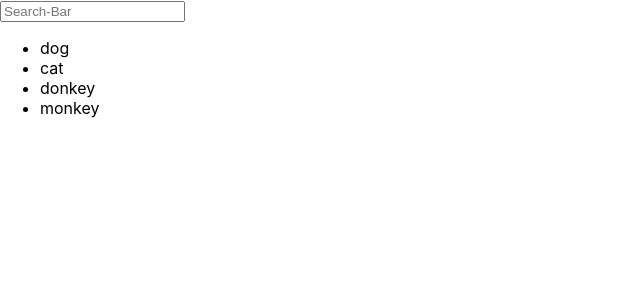
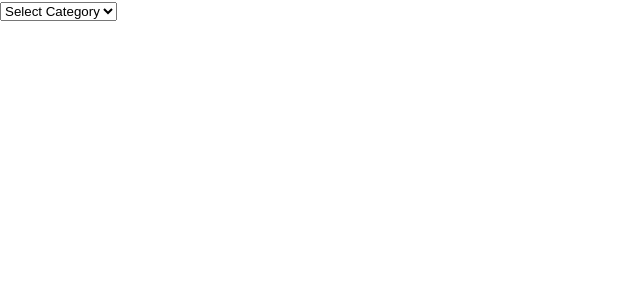
Before and after one commit to Tamilselvan1438/react, a React (Create React App) app in the folder myfirstreactapp/: page / in a window 1280 px wide. Shown: the top 300 px of the page, without its empty margins (0-640 px from the left). Built offline with nearby package versions, Linux system fonts and the light colour scheme.

Commit message:
add multiDropDown file

```diff
--- a/myfirstreactapp/src/App.js
+++ b/myfirstreactapp/src/App.js
@@ -6,10 +6,11 @@ import React from "react";
 // import Accordion from "./accordion/accordion.js";
 // import Dropdown from "./dropdown/dropdown.jsx";
 // import DropDown from "./dropdown/dropdown.js";
-import DropdownSearch from "./dropdown/dropdownSearch.js";
+// import DropdownSearch from "./dropdown/dropdownSearch.js";
 // import Todolist from "./todolist/todolist.js";
 // import TicTacToe from "./tictactoe/tictactoe.jsx";
 // import FormAndTable from "./formandtable/refacter/formandtable.jsx";
+import MultiDropDown from "./multidropdown/multidropdown";
 
 function App() {
   return (
@@ -19,10 +20,11 @@ function App() {
       {/* <Input/> */}
       {/* <Accordion /> */}
       {/* <DropDown /> */}
-      <DropdownSearch />
+      {/* <DropdownSearch /> */}
       {/* <Todolist /> */}
       {/* <TicTacToe /> */}
       {/* <FormAndTable /> */}
+      <MultiDropDown />
     </>
   );
 }
--- a/myfirstreactapp/src/dropdown/dropdown.css
+++ b/myfirstreactapp/src/dropdown/dropdown.css
@@ -1,3 +1,20 @@
 .search{
 cursor: pointer;
 }
+
+.view{
+    border-radius: 35px;
+    border-color: blue;
+    background-color: lightblue;
+}
+.view:hover{
+    background-color: rgb(183, 120, 243);
+    border-color: rgb(255, 0, 0);
+}
+
+.border{
+    border-radius: 35px;
+    display: grid;
+    grid-template-columns: repeat(1, 100px);
+    gap: 5px;
+}
--- a/myfirstreactapp/src/dropdown/dropdown.jsx
+++ b/myfirstreactapp/src/dropdown/dropdown.jsx
@@ -1,7 +1,6 @@
 import React, { useState } from "react";
 import "./dropdown.css";
 
-function Dropdown() {
 const data = [
   "Tamil",
   "Vasanth",
@@ -10,8 +9,9 @@ function Dropdown() {
   "Yuvaraj",
   "Arun",
   "Subha",
-    "Fami",
 ];
+
+function Dropdown() {
   const [name, setName] = useState("");
   const [deletee, setDeletee] = useState(data);
 
--- a/myfirstreactapp/src/dropdown/dropdownSearch.js
+++ b/myfirstreactapp/src/dropdown/dropdownSearch.js
@@ -21,11 +21,11 @@ const filterSearch = useMemo(() => {
 
   return (
     <div>
-      <input onChange={changeEvent} value={search} placeholder="Search-Bar" />
+      <input className="view" onChange={changeEvent} value={search} placeholder="Search-Bar" />
       {
-        <ul>
+        <ul className="border">
           {filterSearch.map((item, i) => (
-            <li key={i}>{item}</li>
+            <button className="view" key={i}>{item}</button>
           ))}
         </ul>
       }
--- /dev/null
+++ b/myfirstreactapp/src/multidropdown/multidropdown.css
@@ -0,0 +1,72 @@
+/* // import React, { useState } from "react";
+
+// const data = {
+//   Animals: [
+//     { "Wild Animals": ["Panther", "Tiger", "Lion", "Elephant"] },
+//     { "Domestic Animals": ["Cow", "Dog", "Cat", "Horse"] },
+//   ],
+//   Birds: [
+//     { "Birds of Prey": ["Eagle", "Hawk", "Falcon", "Osprey"] },
+//     { Songbirds: ["Sparrow", "Robin", "Canary", "Finch"] },
+//   ],
+// };
+
+// function MultiDropDown() {
+//   const [isOpen, setIsOpen] = useState(false);
+//   const [isOpe, setIsOpe] = useState(false);
+
+//   const handalOpen = () => {
+//     setIsOpen(!isOpen);
+//   };
+
+//   const handalOpe = () => {
+//     setIsOpe(!isOpe);
+//   };
+
+//   return (
+//     <div>
+//       <select onClick={handalOpen}>
+//         {Object.keys(data).map((item) => (
+//           <option>{item}</option>
+//         ))}
+//       </select>
+//       {isOpen && (
+//         <div onClick={handalOpe}>
+//           <select >
+//             {data.Animals.map((item) => (
+//               <option>{Object.keys(item)}</option>
+//             ))}
+//           </select>
+//         </div>
+//       )}
+//      {isOpe && <div>
+//         {data.Animals.map((item) => (
+//           <select>
+//             {Object.values(item).map((ite) =>
+//               ite.map((tam) => <option>{tam}</option>)
+//             )}
+//           </select>
+//         ))}
+//       </div>}
+
+//      {isOpen && <div>
+//         <select>
+//           {data.Birds.map((item) => (
+//             <option>{Object.keys(item)}</option>
+//           ))}
+//         </select>
+//       </div>}
+//      {isOpe && <div>
+//         {data.Birds.map((item) => (
+//           <select>
+//             {Object.values(item).map((ite) =>
+//               ite.map((tam) => <option>{tam}</option>)
+//             )}
+//           </select>
+//         ))}
+//       </div>}
+//     </div>
+//   );
+// }
+
+// export default MultiDropDown */
--- /dev/null
+++ b/myfirstreactapp/src/multidropdown/multidropdown.jsx
@@ -0,0 +1,55 @@
+import React, { useState } from "react";
+
+const data = {
+  Animals: {
+    "Wild Animals": ["Panther", "Tiger", "Lion", "Elephant"],
+    "Domestic Animals": ["Cow", "Dog", "Cat", "Horse"],
+  },
+  Birds: {
+    "Birds of Prey": ["Eagle", "Hawk", "Falcon", "Osprey"],
+    Songbirds: ["Sparrow", "Robin", "Canary", "Finch"],
+  },
+};
+
+function MultiDropDown() {
+  const [isMainOpen, setIsMainOpen] = useState("");
+  const [isSubOpen, setIsSubOpen] = useState("");
+
+  const handalMainOpen = (e) => {
+    setIsMainOpen(e.target.value);
+    setIsSubOpen("")
+  };
+
+  const handalSubOpen = (e) => {
+    setIsSubOpen(e.target.value);
+  };
+
+  return (
+    <div>
+      <select onClick={handalMainOpen}>
+        <option value="">Select Category</option>
+        {Object.keys(data).map((item) => (
+          <option>{item}</option>
+        ))}
+      </select>
+      {isMainOpen && (
+        <select onClick={handalSubOpen}>
+            <option value="">Select Sub Category</option>
+          {Object.keys(data[isMainOpen]).map((item) => (
+            <option value={item}>{item}</option>
+          ))}
+        </select>
+      )}
+      {isSubOpen && (
+        <select>
+             <option value="">Select Your Choice</option>
+          {data[isMainOpen][isSubOpen].map((item) => (
+            <option>{item}</option>
+          ))}
+        </select>
+      )}
+    </div>
+  );
+}
+
+export default MultiDropDown;
```
Also changed, not shown: myfirstreactapp/src/dropdown/dropdown.js (+4 -4 lines). Lines whose indentation alone changed are shown as unchanged.
